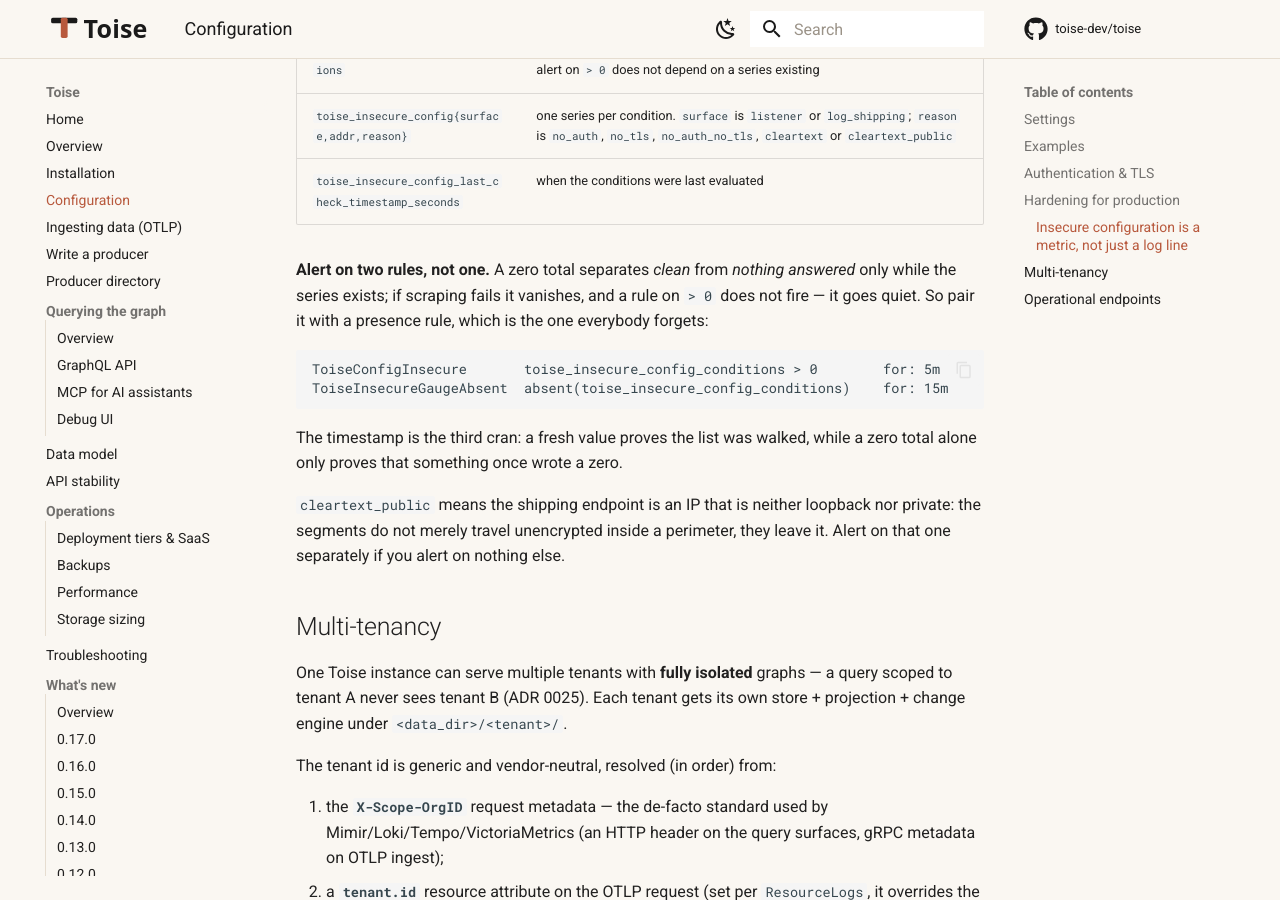
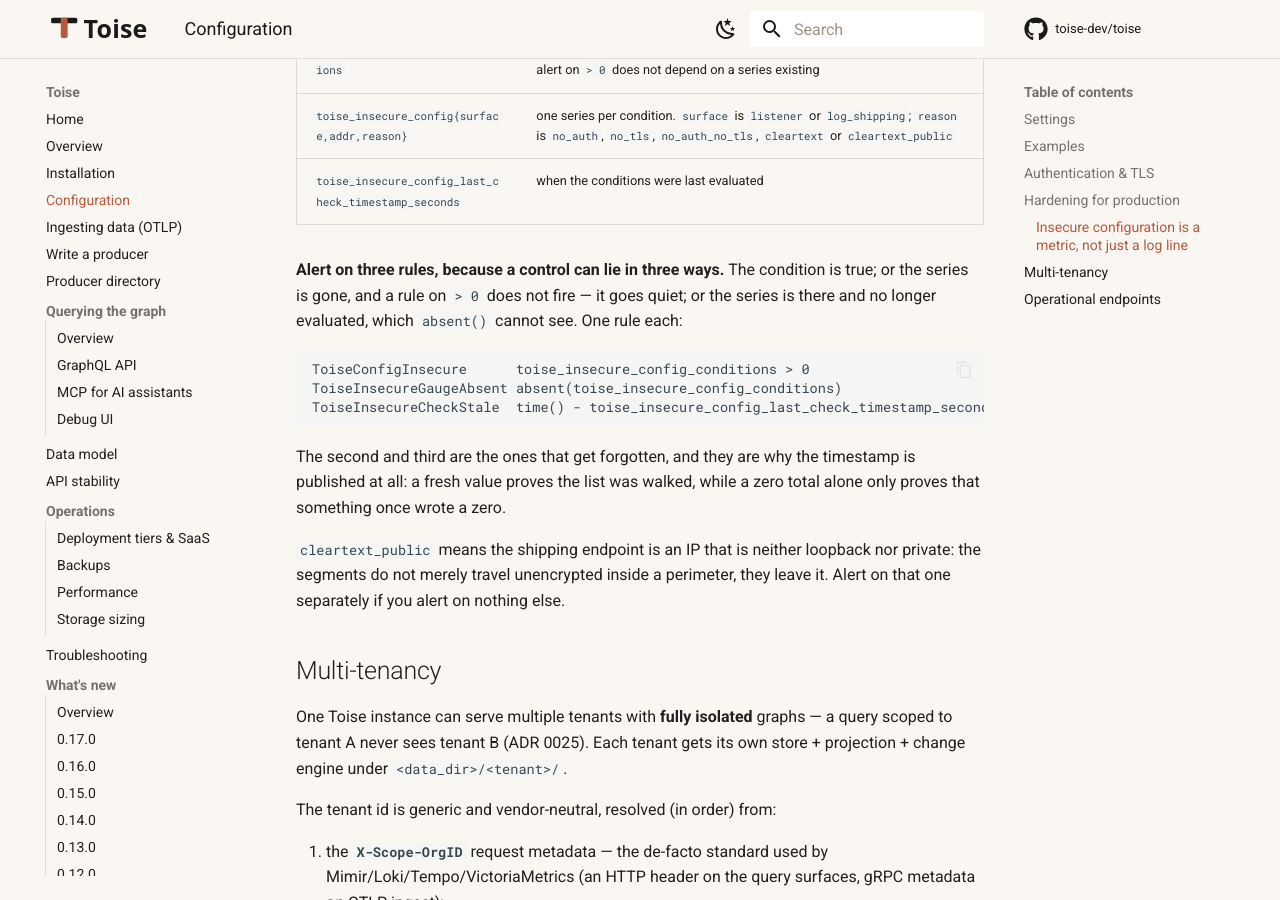
Before and after one commit to toise-dev/toise, an MkDocs documentation site: the page built from docs/user-guide/docs/configuration.md, in a window 1280 px wide and 900 px high, scrolled down 7674 px. Built offline with MkDocs 1.6.1 and Material for MkDocs 9.7.7, drawn with Linux system fonts in a browser that asks for light colours; comment, search, counter and statistics services are not loaded; the version menu is left out.

Commit message:
docs(config): give all three alert rules for insecure configuration
A control can lie in three ways and the page gave two of them: the
condition is true, the series has vanished, or the series is published
and no longer evaluated. absent() cannot see the third, which is why the
last-check timestamp exists -- so the rule that uses it belongs next to
the other two rather than being left as an inference.

Rules contributed by the operating session, which validated the three
together.

````diff
--- a/docs/user-guide/docs/configuration.md
+++ b/docs/user-guide/docs/configuration.md
@@ -192,18 +192,20 @@ So they are also published, and can be alerted on:
 | `toise_insecure_config{surface,addr,reason}` | one series per condition. `surface` is `listener` or `log_shipping`; `reason` is `no_auth`, `no_tls`, `no_auth_no_tls`, `cleartext` or `cleartext_public` |
 | `toise_insecure_config_last_check_timestamp_seconds` | when the conditions were last evaluated |
 
-**Alert on two rules, not one.** A zero total separates *clean* from *nothing
-answered* only while the series exists; if scraping fails it vanishes, and a
-rule on `> 0` does not fire — it goes quiet. So pair it with a presence rule,
-which is the one everybody forgets:
+**Alert on three rules, because a control can lie in three ways.** The condition
+is true; or the series is gone, and a rule on `> 0` does not fire — it goes
+quiet; or the series is there and no longer evaluated, which `absent()` cannot
+see. One rule each:
 
 ```
-ToiseConfigInsecure       toise_insecure_config_conditions > 0        for: 5m
-ToiseInsecureGaugeAbsent  absent(toise_insecure_config_conditions)    for: 15m
+ToiseConfigInsecure      toise_insecure_config_conditions > 0                              for: 5m
+ToiseInsecureGaugeAbsent absent(toise_insecure_config_conditions)                          for: 15m
+ToiseInsecureCheckStale  time() - toise_insecure_config_last_check_timestamp_seconds > 600  for: 10m
 ```
 
-The timestamp is the third cran: a fresh value proves the list was walked,
-while a zero total alone only proves that something once wrote a zero.
+The second and third are the ones that get forgotten, and they are why the
+timestamp is published at all: a fresh value proves the list was walked, while a
+zero total alone only proves that something once wrote a zero.
 
 `cleartext_public` means the shipping endpoint is an IP that is neither loopback
 nor private: the segments do not merely travel unencrypted inside a perimeter,
````
